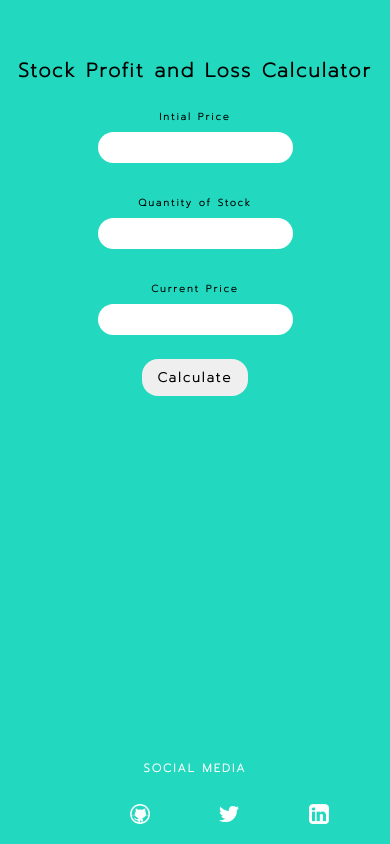
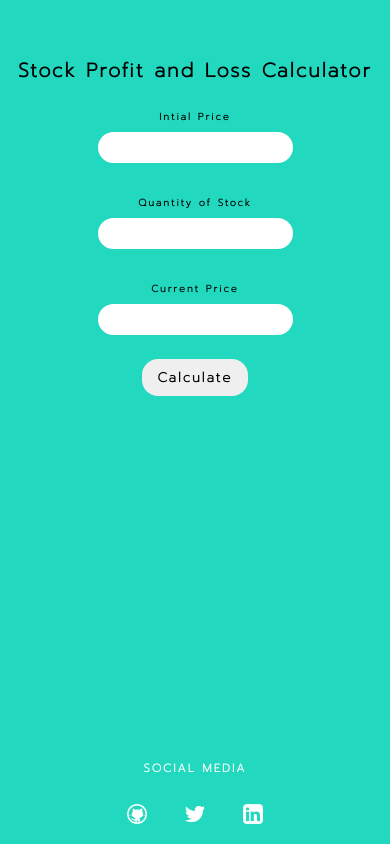
Before and after one commit to karanrana811/profit-or-loss, a plain HTML site: page index.html in a window 390 px wide. Drawn offline with Linux system fonts and the light colour scheme.

Commit message:
fix responsiveness test

```diff
--- a/style.css
+++ b/style.css
@@ -8,6 +8,7 @@
 
 html {
     height: 100%;
+    max-width: 100%;
 }
 
 body {
@@ -18,6 +19,7 @@ body {
     background-color: var(--primary-color);
     text-align: center;
     max-width: 100vw;
+    max-height: 100%;
 }
 
 label,
@@ -87,7 +89,7 @@ ul li {
     padding: 1rem 1rem 0;
 }
 
-@media screen and (max-width: 499px) {
+@media screen and (max-width: 599px) {
     body {
         font-size: 2.5vw;
     }
@@ -95,4 +97,10 @@ ul li {
     .sm-logo {
         width: 20px
     }
+
+    ul li {
+        list-style: none;
+        display: inline;
+        padding: 0;
+    }
 }
```
